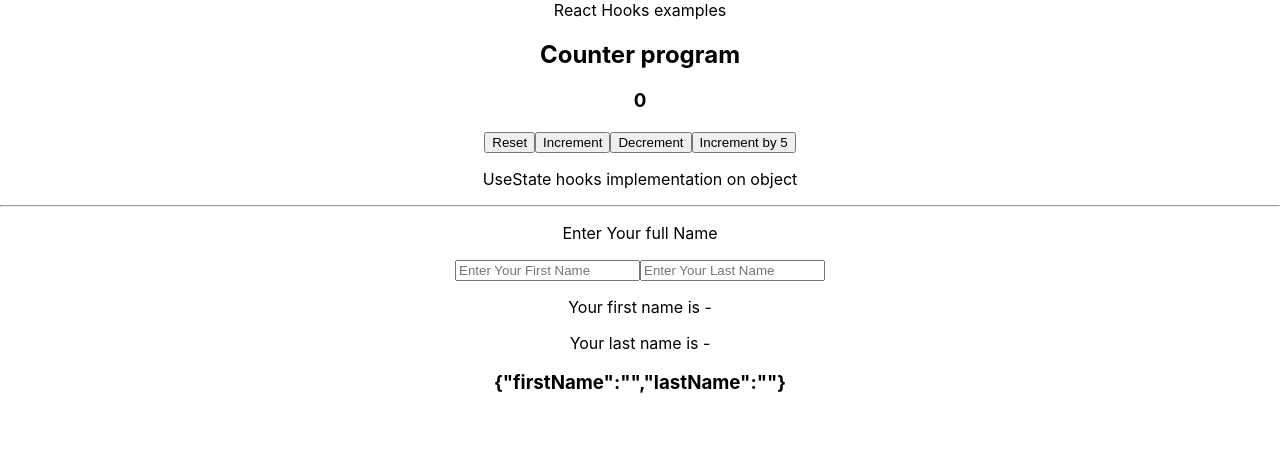
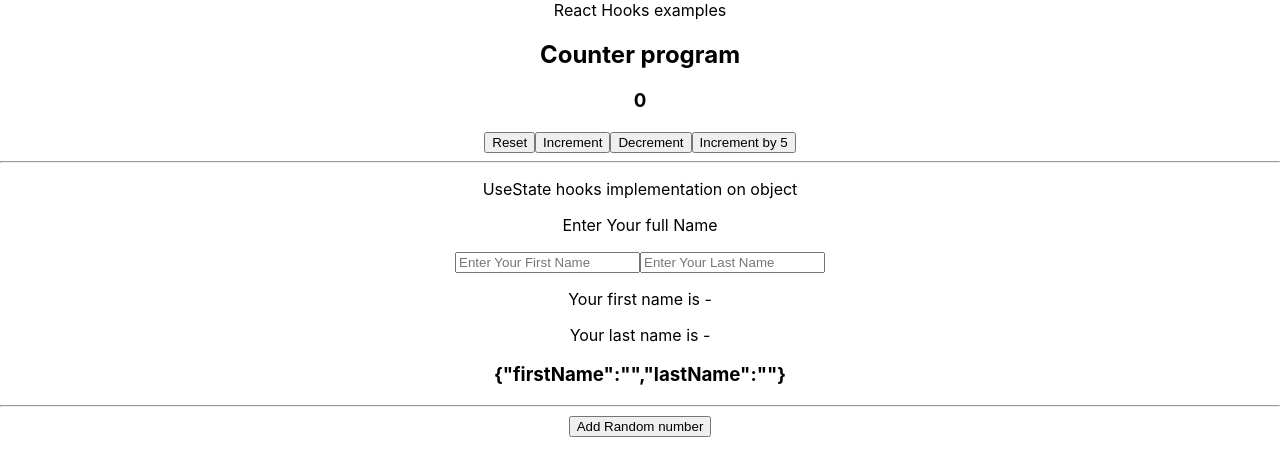
Before and after one commit to manisaparajuli/hooks-practise, a React (Create React App) app: page / in a window 1280 px wide. Shown: the top 476 px of the page. Built offline with nearby package versions, Linux system fonts and the light colour scheme.

Commit message:
implemented useState on an array

```diff
--- a/src/App.css
+++ b/src/App.css
@@ -36,3 +36,7 @@
     transform: rotate(360deg);
   }
 }
+
+li{
+  list-style: none;
+}
--- a/src/App.js
+++ b/src/App.js
@@ -1,4 +1,5 @@
 import './App.css';
+import ArrayuseState from './components/ArrayuseState';
 import HookCounter from './components/HookCounter';
 import UseState from './components/UseState';
 
@@ -8,6 +9,7 @@ function App() {
       React Hooks examples
       <HookCounter/>
       <UseState/>
+      <ArrayuseState/>
 
     </div>
   );
--- /dev/null
+++ b/src/components/ArrayuseState.jsx
@@ -0,0 +1,24 @@
+import React, { useState } from 'react'
+
+const ArrayuseState = () => {
+  const [num, setNum] = useState([])
+  const addRandomNumber = () => {
+    setNum([...num, {
+      id : num.length,
+      value: Math.floor(Math.random() * 10) + 1
+    }])
+  }
+  return (
+    <div>
+      <hr />
+      <button onClick={addRandomNumber}>Add Random number</button>
+      <ul>
+        {num.map(n => (
+          <li key = {n.id}>{n.value}</li>
+        ))}
+      </ul>
+    </div>
+  )
+}
+
+export default ArrayuseState
--- a/src/components/UseState.jsx
+++ b/src/components/UseState.jsx
@@ -5,8 +5,8 @@ function UseState() {
   const [name, setName] = useState({firstName: "" , lastName: ""})
   return (
     <div>
+      <hr />
       <p>UseState hooks implementation on object</p>
-      <hr />
       <p>Enter Your full Name</p>
       <input
         type="text"
```
